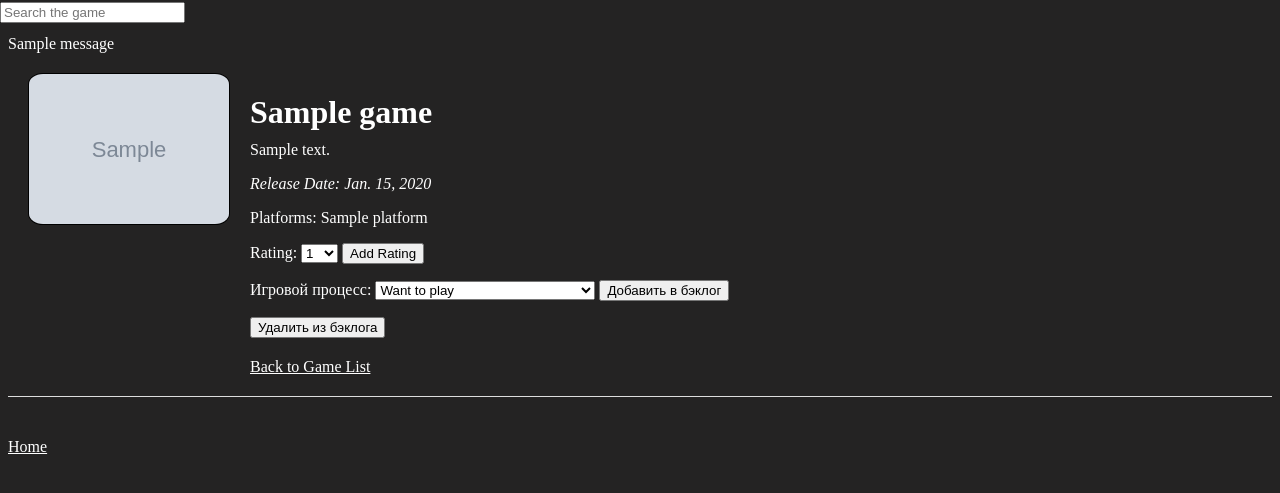
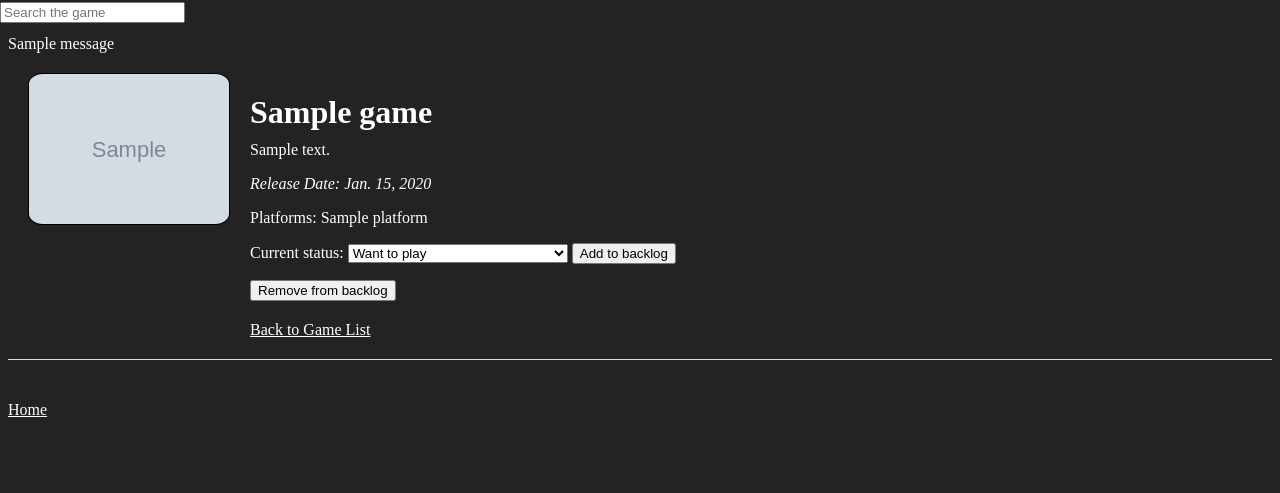
Before and after one commit to Rarmash/B4cklog, a Django app: page /game/1/ in a window 1280 px wide. Shown: the part 75-568 px from the top of the page. Run offline with Django 4.2, Linux system fonts and the light colour scheme; a user stored in the database is signed in; tables that the repository leaves empty hold one stand-in row (values such as "Sample post"); grey boxes marked "Sample" are stand-in pictures; one stand-in notice (Sample message) is shown.

Commit message:
Updated project

```diff
--- a/b4cklog/static/b4cklog/styles.css
+++ b/b4cklog/static/b4cklog/styles.css
@@ -264,7 +264,7 @@ footer {
     margin-top: 10px;
   }
 
-.backlog-game.horizontal {
+.backlog-game.horizontal, .category_name {
     display: flex;
     flex-direction: column;
     align-items: center;
--- a/b4cklog/templates/b4cklog/about.html
+++ b/b4cklog/templates/b4cklog/about.html
@@ -1,7 +1,7 @@
 {% extends 'b4cklog/base.html' %}
 {% load static %}
 {% block content %}
-    <h1>Games backlog written in Python by @r4rm4sh.</h1>
+    <h1>Games backlog written in Python by Rarmash, Vacuum and Solo148.</h1>
     <img class="about-icon" src="{% static 'github-icon.png' %}">
     <a class="about-github" target="_blank" rel="noopener noreferrer" href="https://github.com/Rarmash/B4cklog">Open project on Github</a>
 {% endblock content %}
--- a/b4cklog/templates/b4cklog/game_detail.html
+++ b/b4cklog/templates/b4cklog/game_detail.html
@@ -20,27 +20,10 @@
                     {% endfor %}
                 </p>
             {% endif %}
-            <form method="post" action="{% url 'save_rating' %}" class="game-rating-form">
-                {% csrf_token %}
-                <input type="hidden" name="game_id" value="{{ game.id }}">
-                <label for="rating">Rating:</label>
-                <select id="rating" name="rating">
-                    <option value="1">1</option>
-                    <option value="2">2</option>
-                    <option value="3">3</option>
-                    <option value="4">4</option>
-                    <option value="5">5</option>
-                    <option value="6">6</option>
-                    <option value="7">7</option>
-                    <option value="8">8</option>
-                    <option value="9">9</option>
-                    <option value="10">10</option>
-                </select>
-                <button type="submit">Add Rating</button>
-            </form>
+
             <form method="post" class="game-backlog-form">
                 {% csrf_token %}
-                <p class = "play_title">Игровой процесс:
+                <p class = "play_title">Current status:
                     <select name="backlog_section">
                         <option value="backlog_want_to_play">Want to play</option>
                         <option value="backlog_playing">Playing</option>
@@ -48,12 +31,12 @@
                         <option value="backlog_completed">Completed</option>
                         <option value="backlog_completed_100">Completed (100% achievements)</option>
                     </select>
-                    <button type="submit">Добавить в бэклог</button>
+                    <button type="submit">Add to backlog</button>
                 </p>
             </form>
             <form method="post" class="game-backlog-delete-form">
                 {% csrf_token %}
-                <button type="submit">Удалить из бэклога</button>
+                <button type="submit">Remove from backlog</button>
             </form>
             <a href="{% url 'b4cklog-home' %}" class="back-link">Back to Game List</a>
         </div>
--- a/b4cklog/views.py
+++ b/b4cklog/views.py
@@ -122,9 +122,21 @@ def backlog_category(request, category):
     user = request.user
     profile = Profile.objects.get(user=user)
     games = profile.get_backlog_by_category(category)
+    match category:
+        case "backlog_want_to_play":
+            category_name = "Want to play"
+        case "backlog_playing":
+            category_name = "Playing"
+        case "backlog_played":
+            category_name = "Played"
+        case "backlog_completed":
+            category_name = "Completed"
+        case "backlog_completed_100":
+            category_name = "Completed (100% achievements)"
 
     context = {
         'category': category,
+        'category_name': category_name,
         'games': games
     }
     return render(request, 'b4cklog/backlog_category.html', context)
```
Also changed, not shown: b4cklog/templates/b4cklog/backlog_category.html (+15 -3 lines), users/templates/users/profile.html (+11 -11 lines), 1 other file.
